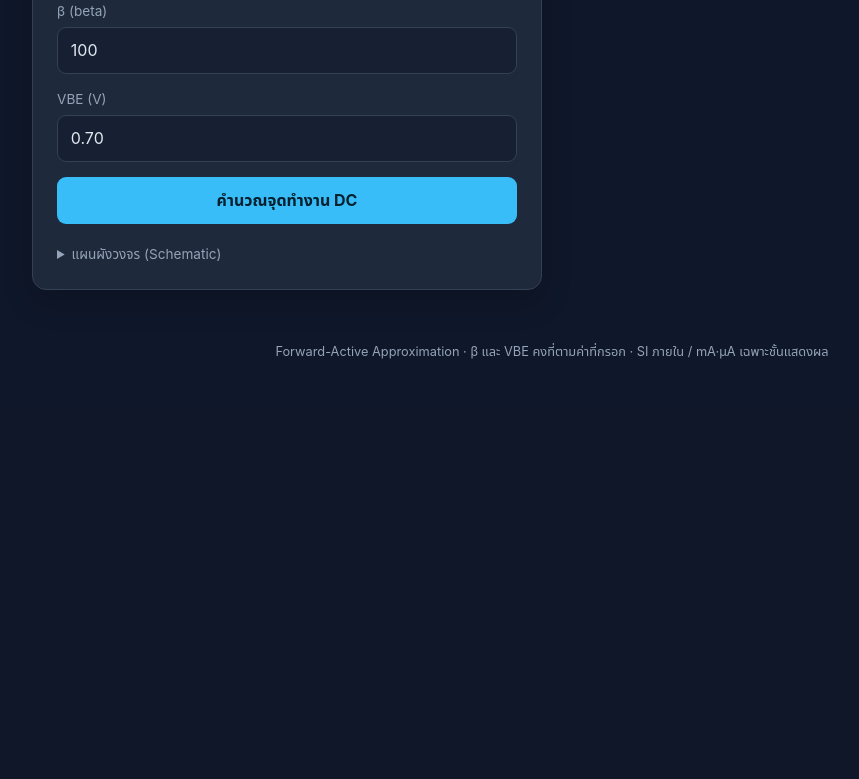
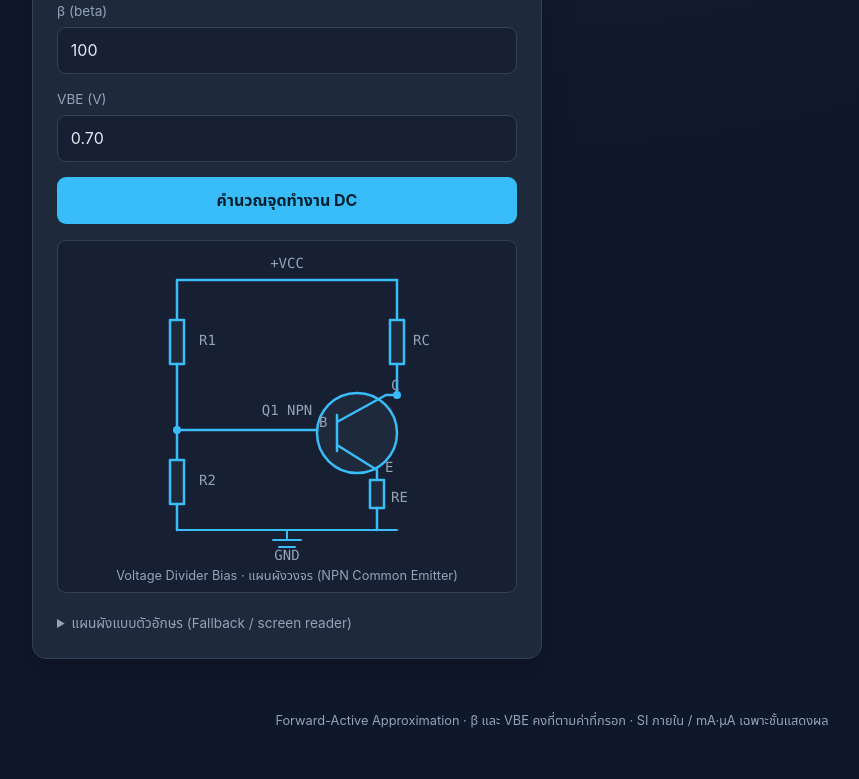
Before and after one commit to Sukonrawat/lab-bjt-simulator, a Flask app: page / in a window 1280 px wide. Shown: the part 943-1722 px from the top of the page, without its empty margins (88-947 px from the left). Before the commit the page ends 1302 px from the top, so only its background shows below. Run offline with Flask 3, Linux system fonts and the light colour scheme.

Commit message:
fix(lab03): show mode-specific circuit SVG by default (was hidden in collapsed details)

```diff
--- a/static/style.css
+++ b/static/style.css
@@ -142,6 +142,31 @@ tbody td { font-variant-numeric: tabular-nums; font-weight: 700; }
   padding: .9rem;
   overflow-x: auto;
 }
+
+/* Lab 03 — visible circuit diagram (one SVG per bias mode) */
+.bias-figure {
+  margin: 1rem 0 0;
+  padding: .6rem .8rem .4rem;
+  background: var(--card-alt);
+  border: 1px solid var(--border);
+  border-radius: 9px;
+  text-align: center;
+}
+.bias-figure figcaption { margin-top: .35rem; color: var(--muted); font-size: .8rem; }
+.bias-schematic {
+  display: block;
+  width: 100%;
+  max-width: 25rem;
+  height: auto;
+  margin: 0 auto;
+  color: var(--accent);
+}
+.bias-schematic .schematic-label {
+  fill: var(--muted);
+  font-family: ui-monospace, Menlo, Consolas, monospace;
+  font-size: 14px;
+}
+.bias-schematic .node-label { fill: var(--ok); font-weight: 700; }
 
 .page-footer { margin-top: 2rem; text-align: center; color: var(--muted); font-size: .8rem; }
 
--- a/templates/index.html
+++ b/templates/index.html
@@ -65,8 +65,61 @@
             <div class="alert alert-error" role="alert" id="error">{{ error }}</div>
           {% endif %}
 
+          <figure class="bias-figure">
+            <svg viewBox="0 0 400 310" class="bias-schematic" role="img"
+                 aria-labelledby="bias-title bias-desc">
+              <title id="bias-title">{{ mode_label }} — NPN common-emitter DC bias</title>
+              <desc id="bias-desc">VCC feeds the collector through RC and the base through {% if mode == 'divider' %}the R1-R2 divider{% else %}RB{% endif %}. The NPN emitter goes to ground{% if mode != 'fixed' %} through RE{% endif %}.</desc>
+              <g fill="none" stroke="currentColor" stroke-width="2.5" stroke-linecap="round" stroke-linejoin="round">
+                {# VCC rail #}
+                <path d="M90 30H310"/>
+                {# collector branch: RC #}
+                <path d="M310 30V70"/>
+                <rect x="303" y="70" width="14" height="44" fill="var(--card)"/>
+                <path d="M310 114V145"/>
+                {# base bias branch #}
+                <path d="M90 30V70"/>
+                <rect x="83" y="70" width="14" height="44" fill="var(--card)"/>
+                <path d="M90 114V180"/>
+                {% if mode == 'divider' %}
+                  <path d="M90 180V210"/>
+                  <rect x="83" y="210" width="14" height="44" fill="var(--card)"/>
+                  <path d="M90 254V280"/>
+                {% endif %}
+                <path d="M90 180H250"/>
+                {# transistor Q1: base bar + collector/emitter leads #}
+                <circle cx="270" cy="183" r="40" fill="var(--card)"/>
+                <path d="M250 165V201 M250 172L299 145H310 M250 195L290 220V230"/>
+                {# emitter branch #}
+                {% if mode == 'fixed' %}
+                  <path d="M290 220V280"/>
+                {% else %}
+                  <rect x="283" y="230" width="14" height="28" fill="var(--card)"/>
+                  <path d="M290 258V280"/>
+                {% endif %}
+                {# ground rail #}
+                <path d="M90 280H310 M200 280V290 M186 290H214 M192 297H208" stroke-width="2"/>
+              </g>
+              <g fill="var(--accent)"><circle cx="90" cy="180" r="4"/><circle cx="310" cy="145" r="4"/></g>
+              <g class="schematic-label">
+                <text x="200" y="18" text-anchor="middle">+VCC</text>
+                {% if mode == 'divider' %}
+                  <text x="112" y="95">R1</text><text x="112" y="235">R2</text>
+                {% else %}
+                  <text x="112" y="95">RB</text>
+                {% endif %}
+                <text x="326" y="95">RC</text>
+                {% if mode != 'fixed' %}<text x="304" y="252">RE</text>{% endif %}
+                <text x="200" y="165" text-anchor="middle">Q1 NPN</text>
+                <text x="232" y="177">B</text><text x="304" y="140">C</text><text x="298" y="222">E</text>
+                <text x="200" y="310" text-anchor="middle">GND</text>
+              </g>
+            </svg>
+            <figcaption>{{ mode_label }} · แผนผังวงจร (NPN Common Emitter)</figcaption>
+          </figure>
+
           <details class="schematic">
-            <summary>แผนผังวงจร (Schematic)</summary>
+            <summary>แผนผังแบบตัวอักษร (Fallback / screen reader)</summary>
             {% if mode == 'divider' %}
               <pre>
  VCC ──┬── R1 ──┬── R2 ── GND
```
Also changed, not shown: docs/test-log.txt (+9 -2 lines), docs/validation.md (+20 -0 lines), tests/test_web.py (+10 -0 lines), README.md.
